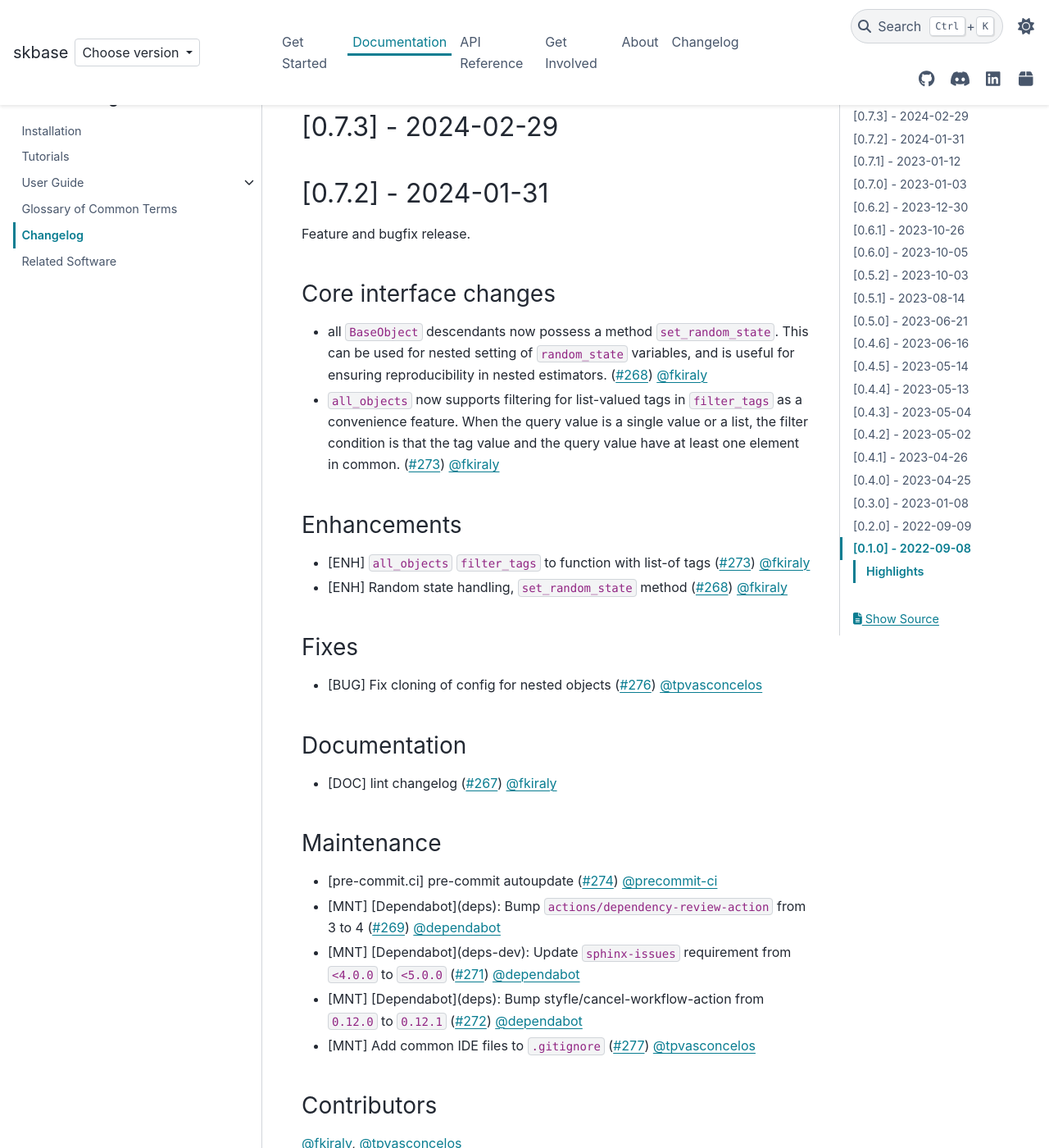
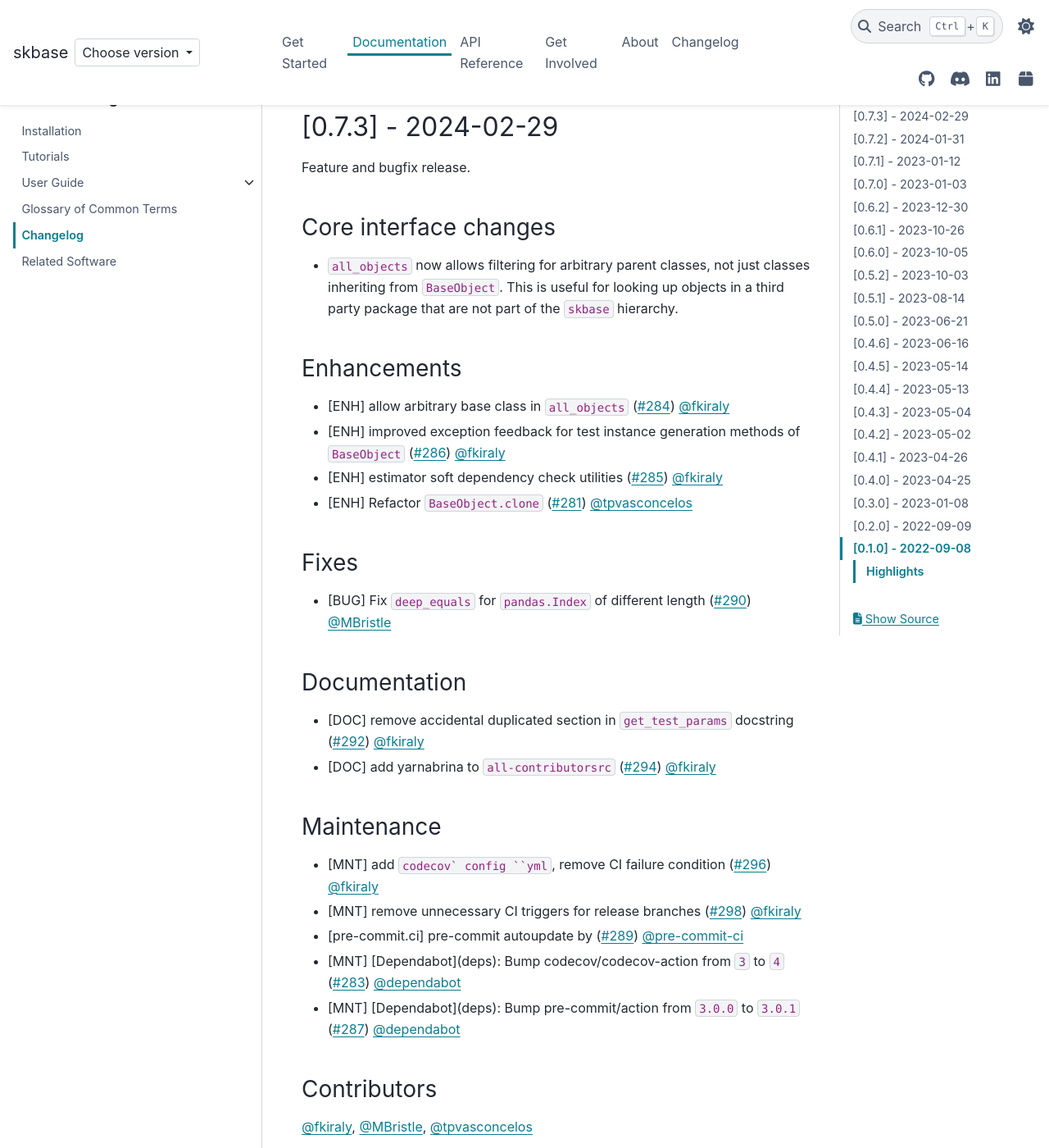
Before and after one commit to sktime/skbase, a Sphinx documentation site: the page built from docs/source/user_documentation/changelog.rst, in a window 1280 px wide and 1400 px high, scrolled down 349 px. Shown: the whole window at 82% size. Built offline with Sphinx 7.4.7 and the PyData theme 0.15.4, drawn with Linux system fonts in a browser that asks for light colours; comment, search, counter and statistics services are not loaded.

Commit message:
changelog

```diff
--- a/docs/source/user_documentation/changelog.rst
+++ b/docs/source/user_documentation/changelog.rst
@@ -17,6 +17,58 @@ For planned changes and upcoming releases, see our :ref:`roadmap`.
 
 [0.7.3] - 2024-02-29
 ====================
+
+
+Feature and bugfix release.
+
+Core interface changes
+----------------------
+
+* ``all_objects`` now allows filtering for arbitrary parent classes, not just classes
+  inheriting from ``BaseObject``. This is useful for looking up objects in a third
+  party package that are not part of the ``skbase`` hierarchy.
+
+
+Enhancements
+------------
+
+* [ENH] allow arbitrary base class in ``all_objects`` (:pr:`284`) :user:`fkiraly`
+* [ENH] improved exception feedback for test instance generation methods
+  of ``BaseObject`` (:pr:`286`) :user:`fkiraly`
+* [ENH] estimator soft dependency check utilities (:pr:`285`) :user:`fkiraly`
+* [ENH] Refactor ``BaseObject.clone`` (:pr:`281`) :user:`tpvasconcelos`
+
+Fixes
+-----
+
+* [BUG] Fix ``deep_equals`` for ``pandas.Index`` of different length
+  (:pr:`290`) :user:`MBristle`
+
+Documentation
+-------------
+
+* [DOC] remove accidental duplicated section in ``get_test_params``
+  docstring (:pr:`292`) :user:`fkiraly`
+* [DOC] add yarnabrina to ``all-contributorsrc`` (:pr:`294`) :user:`fkiraly`
+
+Maintenance
+-----------
+
+* [MNT] add ``codecov` config ``yml``, remove CI failure condition
+  (:pr:`296`) :user:`fkiraly`
+* [MNT] remove unnecessary CI triggers for release branches (:pr:`298`) :user:`fkiraly`
+* [pre-commit.ci] pre-commit autoupdate by (:pr:`289`) :user:`@pre-commit-ci`
+* [MNT] [Dependabot](deps): Bump codecov/codecov-action from ``3`` to ``4``
+  (:pr:`283`) :user:`dependabot`
+* [MNT] [Dependabot](deps): Bump pre-commit/action from ``3.0.0`` to ``3.0.1``
+  (:pr:`287`) :user:`dependabot`
+
+Contributors
+------------
+
+:user:`fkiraly`,
+:user:`MBristle`,
+:user:`tpvasconcelos`
 
 
 [0.7.2] - 2024-01-31
```
